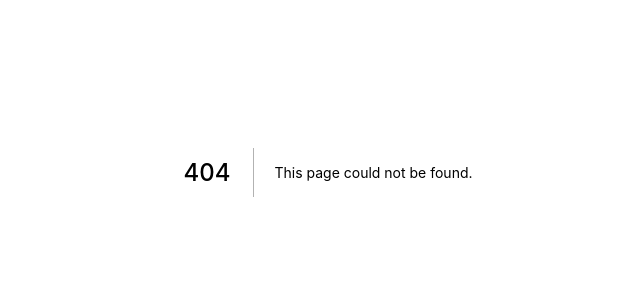
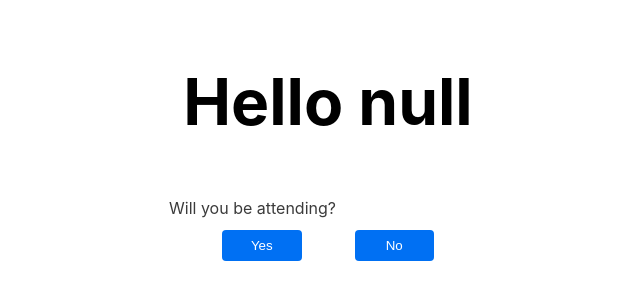
Before and after one commit to JakeHerington/event-rsvp-app, a Next.js app: page /rsvp/attendance_form in a window 1280 px wide. Before the commit this address had no page. Shown: the part 228-528 px from the top of the page, without its empty margins (312-952 px from the left). Built offline with nearby package versions, Linux system fonts and the light colour scheme.

Commit message:
setup attendance page

```diff
--- /dev/null
+++ b/pages/api/attendance.js
@@ -0,0 +1,4 @@
+export default function handler(req, res) {
+  // store data
+  // set response and redirect
+}
--- /dev/null
+++ b/pages/rsvp/attendance_form.js
@@ -0,0 +1,39 @@
+import styles from '/styles/AttendanceForm.module.css'
+import React, { useEffect, useState } from "react";
+
+export default function AttendanceForm() {
+  const [user, setUser] = useState(null);
+
+  useEffect(function() {
+    const params = new URLSearchParams(window.location.search);
+    setUser(params.get('userid'));
+  });
+
+  const handleClick = async (event) => {
+    event.preventDefault();
+
+    //use api
+
+    //redirect
+  }
+
+  const acceptLink = `/api/attendance?userid=${user}&attending=true`;
+  const declineLink = `/api/attendance?userid=${user}&attending=false`;
+
+  return (
+    <div className="container">
+      <h1 className={styles.title}>Hello{' ' + user}</h1>
+      <div className={styles.confirmContainer}>
+        <label>Will you be attending?</label>
+        <div className={styles.wrapper}>
+            <div className={styles.buttonContainer}>
+              <button className={styles.button} onClick={handleClick} id="option-1-button">Yes</button>
+            </div>
+            <div className={styles.buttonContainer}>
+              <button className={styles.button} onClick={handleClick} id="option-2-button">No</button>
+            </div>
+        </div>
+      </div>
+    </div>
+  )
+}
--- /dev/null
+++ b/styles/AttendanceForm.module.css
@@ -0,0 +1,25 @@
+.confirmContainer {
+    display: table;
+    min-width: 350px;
+    margin: 0 auto;
+    padding: 1rem;
+}
+
+.title {
+    margin: 1;
+    line-height: 1.15;
+    font-size: 4rem;
+}
+
+.wrapper{
+    display: inline-flex;
+    height: 80px;
+    width: 100%;
+    align-items: center;
+    justify-content: space-evenly;
+    border-radius: 5px;
+}
+
+.buttonContainer {
+    width: 25%;
+}
--- a/styles/globals.css
+++ b/styles/globals.css
@@ -44,6 +44,16 @@ input:focus {
   border-color: #0070f3;
 }
 
+select {
+  display: table;
+  width: 20%;
+  padding: 0.5rem;
+  border: 1px solid #ccc;
+  border-radius: 0.25rem;
+  box-sizing: border-box;
+  margin-bottom: 2.5rem;
+}
+
 button {
   display: table;
   width: 100%;
```
Also changed, not shown: pages/no-js-form.js (deleted, +0 -33 lines), pages/rsvp/details_form.js (renamed from pages/js-form.js, +8 -18 lines).
